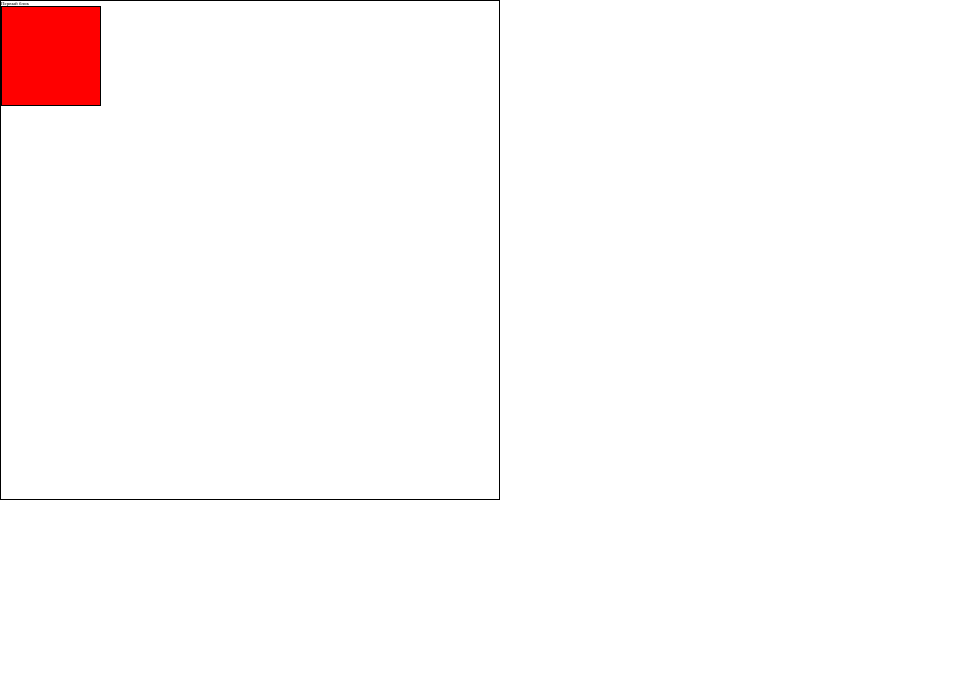
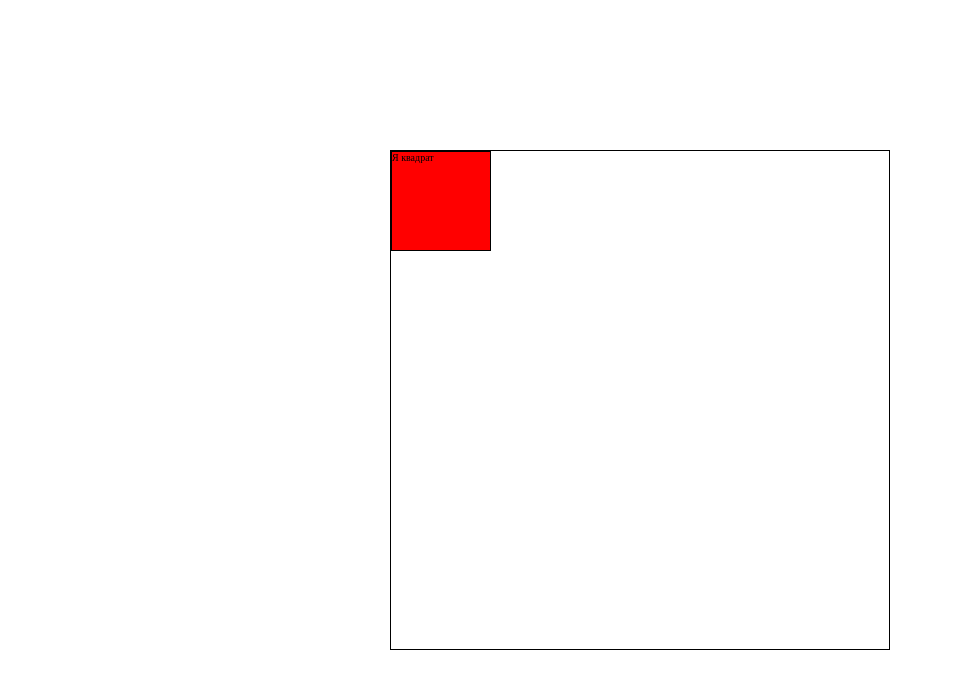
Before and after one commit to begal-vadim98/hard-task, a plain HTML site: page index.html in a window 1280 px wide. Shown: the whole page, without its empty margins (0-953 px from the left). Drawn offline with Linux system fonts and the light colour scheme.

Commit message:
исправил структуру файла

```diff
--- a/css/style.css
+++ b/css/style.css
@@ -2,3 +2,9 @@
   margin: 0;
   box-sizing: border-box;
 }
+
+#box {
+  top: 50%;
+  left: 50%;
+  transform: translate(-50%, -50%)
+}
--- a/js/script.js
+++ b/js/script.js
@@ -36,14 +36,11 @@ DomElement.prototype.createElement = function () {
 
   document.body.append(element);
 }
-const elementOne = new DomElement('#box', 'Первый блок', 'relative', 500, 500, '#fff', 5);
-const elementTwo = new DomElement('.squaer', ' ', 'absolute', 100, 100, 'red', 0);
+const elementOne = new DomElement('#box', '', 'fixed', 500, 500, '#fff', 5);
+const elementTwo = new DomElement('.squaer', 'Я квадрат', 'absolute', 100, 100, 'red', 10);
 
 elementOne.createElement();
 elementTwo.createElement();
-
-
-
 
 const muFuncSquare = function () {
 
@@ -62,15 +59,12 @@ const muFuncSquare = function () {
     squaer.style.marginTop = top + 'px';
     squaer.style.marginLeft = left + 'px';
 
-
     if (code === 'ArrowUp' && top !== 0) return top -= 10;
     if (code === 'ArrowDown' && top <= box.clientHeight - squaer.offsetHeight) return top += 10;
     if (code === 'ArrowLeft' && left !== 0) return left -= 10;
     if (code === 'ArrowRight' && left <= box.clientWidth - squaer.offsetWidth) return left += 10;
 
-
   }
-
   document.addEventListener('keydown', squaerDown);
 }
 
```
Lines whose indentation alone changed are shown as unchanged.
